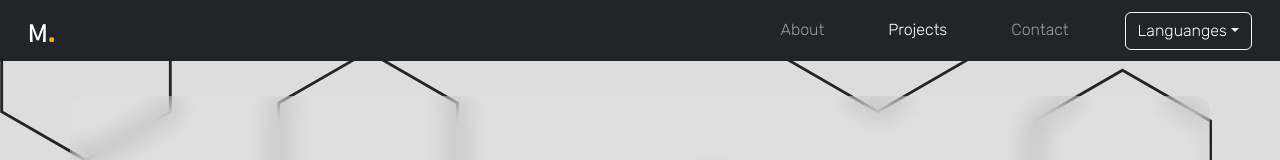
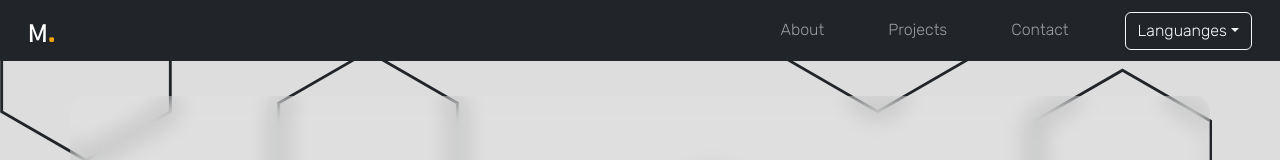
Before and after one commit to Misaponce/NewPortofolio, a React (Vite) app: page / in a window 1280 px wide. Shown: the top 160 px of the page. Built offline with nearby package versions, Linux system fonts and the light colour scheme.

Commit message:
fixed issue with navbar not being sticky to the top

```diff
--- a/src/Components/Navbar.jsx
+++ b/src/Components/Navbar.jsx
@@ -1,49 +1,17 @@
-import React, { useState, useEffect } from 'react';
+import React from 'react';
 import '../stylesheet/Navbar.css';
 import { LanguageSwitcher } from './LanguageSwitcher';
 import { useTranslation } from 'react-i18next';
 import { ListAnimation } from './Animations/ListAnimation';
-import { color } from 'framer-motion';
 
 
 export const Navbar = () => {
     const { t } = useTranslation();
 
-    // Setting 'active' class
-    // This CustomClass will be trigger when scrolling and will add 'active' to enable bootstrap style for active elements
-    function CustomClass({ sectionId, children }) {
-        const [isActive, setIsActive] = useState(false);
-        const handleScroll = () => {
-          const section = document.getElementById(sectionId);
-          if (section) {
-            const rect = section.getBoundingClientRect();
-            // rect.top and rect.bottom represents the position of the section relative to the viewport
-            // window.innerHeight viewport height
-            // this if statement calculates half of the viewport to determine whether the section is visible or not
-            const isVisible = rect.top <= window.innerHeight * 0.5 && rect.bottom >= window.innerHeight * 0.5;
-            setIsActive(isVisible);
-          }
-        };
-
-        useEffect(() => {
-          window.addEventListener('scroll', handleScroll);
-          return () => {
-            window.removeEventListener('scroll', handleScroll);
-          };
-        }, []);
-
-        return (
-            // Return a link with an 'active' class with paremeter defined above
-            <a className={`nav-link ms-lg-5 ms-md-5 ms-0 ${isActive ? 'active' : ''}`} aria-current="page" href={`#${sectionId}`}>
-                {children}
-            </a>
-        )
-    }
-
 
   return (
     <div>
-        <nav className="navbar bg-dark navbar-dark  navbar-expand-lg bg-body-tertiary fixed-top mb-5">
+        <nav className="navbar navbar-dark navbar-expand-lg bg-dark fixed-top">
             <div className="container-fluid">
                 <a className="navbar-brand ms-lg-2 px-lg-2" href="#">
                     <strong className='logo-letter'>M</strong>
@@ -54,7 +22,7 @@ export const Navbar = () => {
                 </button>
                 <div className="offcanvas offcanvas-end text-bg-dark" tabIndex="-1" id="offcanvasNavbar" aria-labelledby="offcanvasNavbarLabel">
                 <div className="offcanvas-header">
-                    <h5 className="offcanvas-title" id="offcanvasNavbarLabel">
+                    <h5 className="offcanvas-title" id="offcanvasDarkNavbarLabel">
                         <strong className='logo-letter'>M</strong>
                         <strong className='logo-dot'>.</strong>
                     </h5>
@@ -66,9 +34,15 @@ export const Navbar = () => {
                     ulClass={"navbar-nav justify-content-end flex-grow-1 pe-3"}
                     liClass={"nav-item"}
                 >
-                    <CustomClass sectionId='about'>{t('commonTranslations.navBar.about')}</CustomClass>
-                    <CustomClass sectionId='projects'>{t('commonTranslations.navBar.projects')}</CustomClass>
-                    <CustomClass sectionId='contact'>{t('commonTranslations.navBar.contact')}</CustomClass>
+                    <a className={`nav-link ms-lg-5 ms-md-5 ms-0`} aria-current="page" href='#about'>
+                        {t('commonTranslations.navBar.about')}
+                    </a>
+                    <a className={`nav-link ms-lg-5 ms-md-5 ms-0`} aria-current="page" href='#projects'>
+                        {t('commonTranslations.navBar.projects')}
+                    </a>
+                    <a className={`nav-link ms-lg-5 ms-md-5 ms-0`} aria-current="page" href='#contact'>
+                        {t('commonTranslations.navBar.contact')}
+                    </a>
                     {/* Language Switcher */}
                     <LanguageSwitcher/>
                 </ListAnimation>
```
